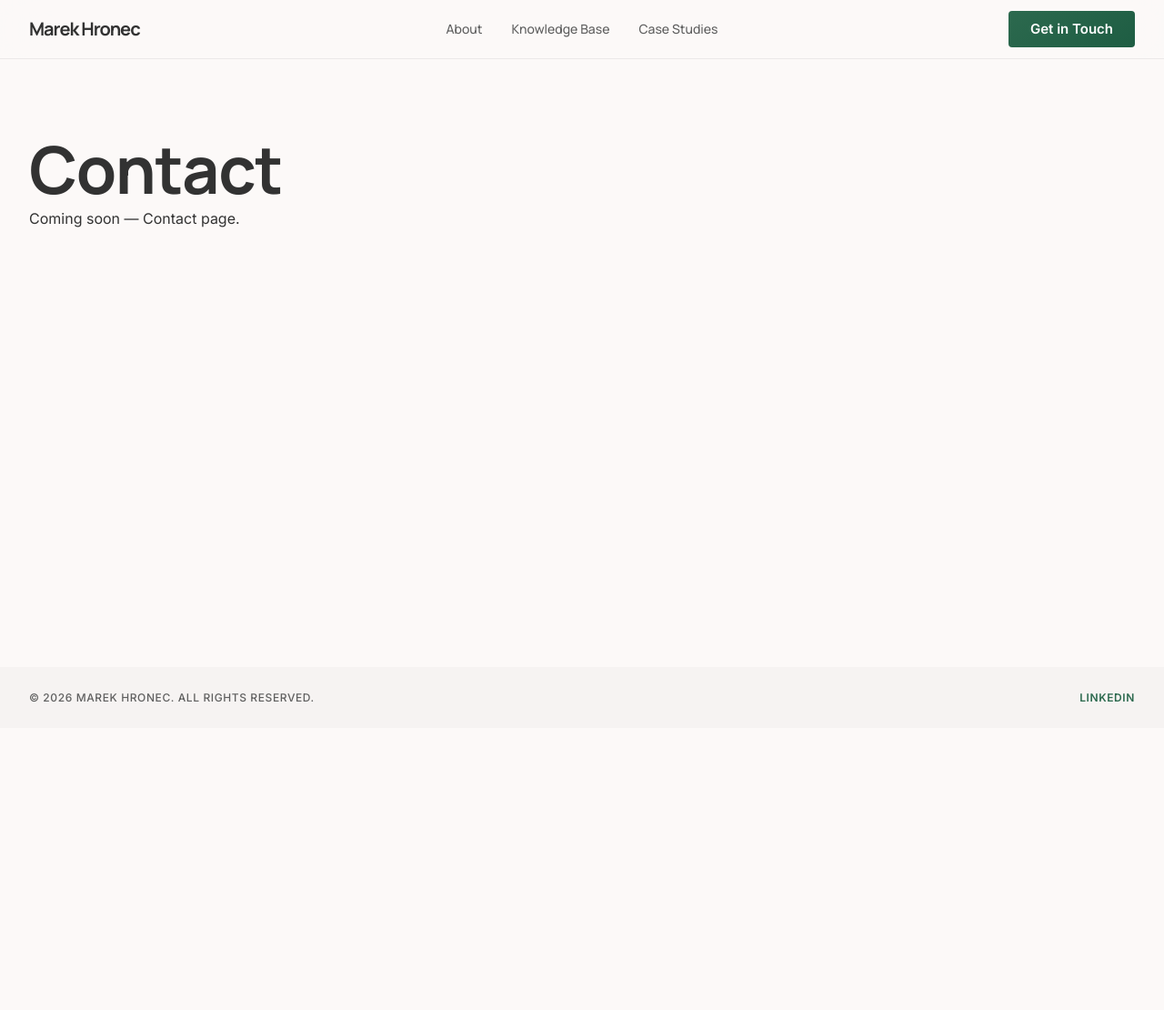
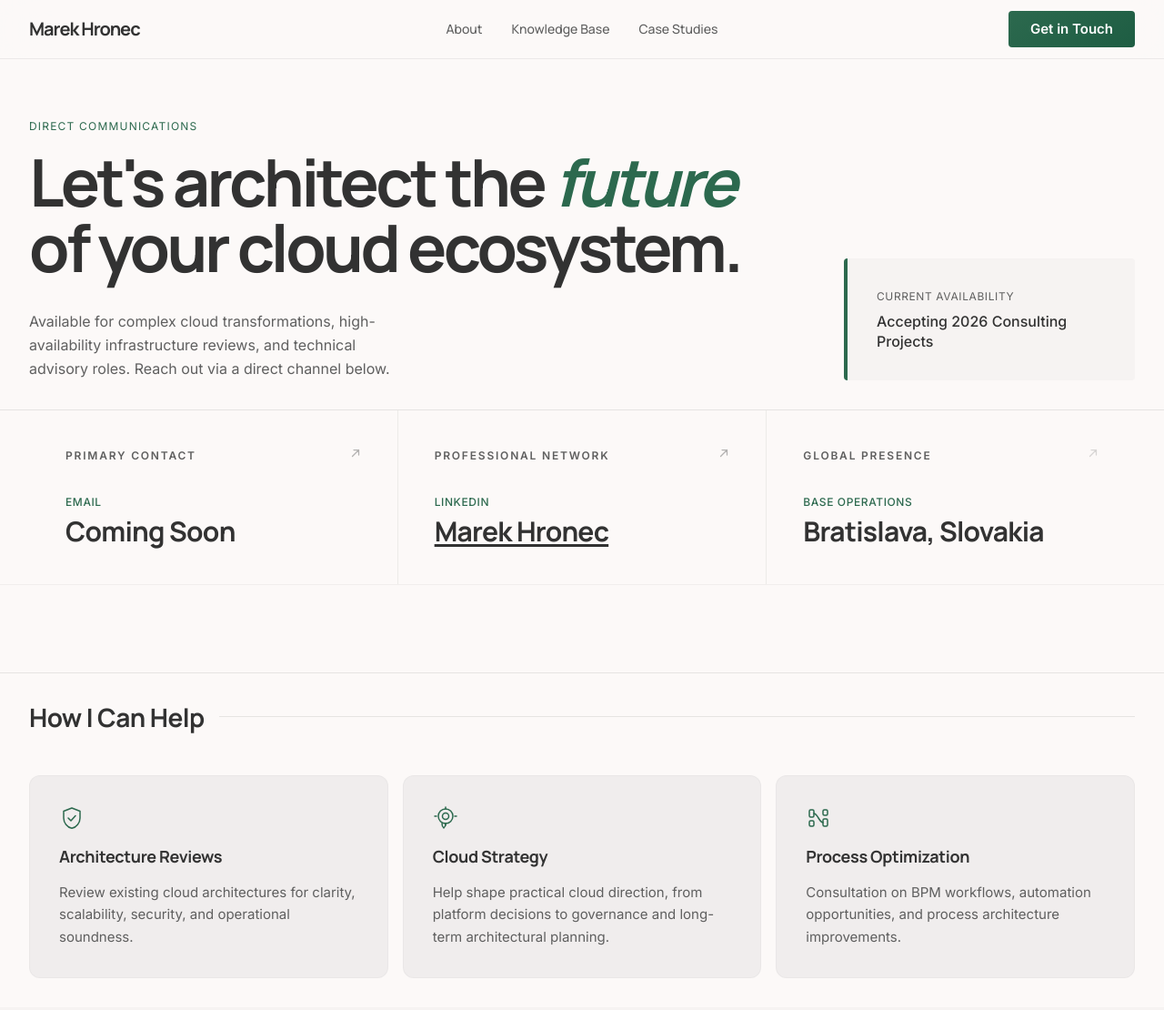
Before and after one commit to MarekHronec/marek-hronec-web, an Astro site: page /contact in a window 1280 px wide. Shown: the top 1110 px of the page at 91% size. Before the commit the page ends 800 px from the top, so only its background shows below. Built offline with nearby package versions, Linux system fonts and the light colour scheme; Astro itself is replaced by a stand-in of ours.

Commit message:
feat: implement contact page with channels and services

```diff
--- /dev/null
+++ b/src/components/contact/ContactChannels.astro
@@ -0,0 +1,202 @@
+---
+/**
+ * ContactChannels — three contact method columns separated by ghost borders
+ *
+ * Figma: node-17 — full-width, border-top hairline, three equal columns.
+ * Each column:
+ *   Top row: category type (muted uppercase) + ↗ arrow icon
+ *   Bottom: type label (primary uppercase) + value (Manrope 700 30px)
+ *
+ * Figma column padding: 40px
+ * Border separators: rgba(179,178,177,0.2) — ghost borders per DESIGN.md
+ */
+---
+
+<section class="contact-channels">
+  <div class="contact-channels__inner container">
+
+    <!-- Email -->
+    <div class="channel-card channel-card--disabled" aria-label="Email coming soon">
+      <div class="channel-card__top">
+        <span class="channel-card__category">Primary Contact</span>
+        <!-- ↗ external arrow icon -->
+        <svg class="channel-card__arrow" width="12" height="12" viewBox="0 0 12 12"
+             fill="none" aria-hidden="true">
+          <path d="M2.5 9.5L9.5 2.5M9.5 2.5H4M9.5 2.5V8"
+                stroke="currentColor" stroke-width="1.25" stroke-linecap="round"
+                stroke-linejoin="round"/>
+        </svg>
+      </div>
+      <div class="channel-card__bottom">
+        <span class="channel-card__type">Email</span>
+        <span class="channel-card__value">Coming Soon</span>
+      </div>
+    </div>
+
+    <!-- LinkedIn -->
+    <a class="channel-card"
+       href="https://www.linkedin.com/in/marekhronec"
+       target="_blank"
+       rel="noopener noreferrer"
+       aria-label="View Marek Hronec on LinkedIn">
+      <div class="channel-card__top">
+        <span class="channel-card__category">Professional Network</span>
+        <svg class="channel-card__arrow" width="12" height="12" viewBox="0 0 12 12"
+             fill="none" aria-hidden="true">
+          <path d="M2.5 9.5L9.5 2.5M9.5 2.5H4M9.5 2.5V8"
+                stroke="currentColor" stroke-width="1.25" stroke-linecap="round"
+                stroke-linejoin="round"/>
+        </svg>
+      </div>
+      <div class="channel-card__bottom">
+        <span class="channel-card__type">LinkedIn</span>
+        <span class="channel-card__value channel-card__value--underline">Marek Hronec</span>
+      </div>
+    </a>
+
+    <!-- Location — no link -->
+    <div class="channel-card channel-card--location">
+      <div class="channel-card__top">
+        <span class="channel-card__category">Global Presence</span>
+        <svg class="channel-card__arrow" width="12" height="12" viewBox="0 0 12 12"
+             fill="none" aria-hidden="true">
+          <path d="M2.5 9.5L9.5 2.5M9.5 2.5H4M9.5 2.5V8"
+                stroke="currentColor" stroke-width="1.25" stroke-linecap="round"
+                stroke-linejoin="round"/>
+        </svg>
+      </div>
+      <div class="channel-card__bottom">
+        <span class="channel-card__type">Base Operations</span>
+        <span class="channel-card__value">Bratislava, Slovakia</span>
+      </div>
+    </div>
+
+  </div>
+</section>
+
+<style>
+  /* ── Section ──────────────────────────────────────────────────────
+     Figma: node-17 — border-top hairline across full width.
+     The container holds horizontal padding; the row stretches inside.
+  ─────────────────────────────────────────────────────────────────── */
+  .contact-channels {
+    padding-block: 0 var(--space-12);
+  }
+
+  /* Three-column row — ghost borders between columns.
+     On mobile, stack vertically with a border-bottom separator instead. */
+  .contact-channels__inner {
+    display: flex;
+    flex-direction: column;
+    border-top: 1px solid rgba(179, 178, 177, 0.3);
+    border-bottom: 1px solid rgba(179, 178, 177, 0.15);
+  }
+
+  @media (min-width: 640px) {
+    .contact-channels__inner {
+      flex-direction: row;
+    }
+  }
+
+  /* ── Channel card ──────────────────────────────────────────────── */
+  .channel-card {
+    display: flex;
+    flex-direction: column;
+    justify-content: space-between;
+    padding: var(--space-7);    /* Figma: 40px */
+    flex: 1;
+    color: inherit;
+    text-decoration: none;
+    transition: background-color var(--duration-fast) var(--ease-standard);
+
+    /* Ghost right border between columns */
+    border-right: 1px solid rgba(179, 178, 177, 0.2);
+  }
+
+  /* Last column has no right border */
+  .channel-card:last-child {
+    border-right: none;
+  }
+
+  /* Mobile: bottom separator instead of right */
+  @media (max-width: 639px) {
+    .channel-card {
+      border-right: none;
+      border-bottom: 1px solid rgba(179, 178, 177, 0.2);
+      padding: var(--space-5) 0;
+    }
+
+    .channel-card:last-child {
+      border-bottom: none;
+    }
+  }
+
+  /* Subtle hover tint for clickable columns */
+  a.channel-card:hover {
+    background-color: var(--color-surface-container-low);
+    opacity: 1;
+  }
+
+  /* Top row: category label + arrow icon */
+  .channel-card__top {
+    display: flex;
+    justify-content: space-between;
+    align-items: flex-start;
+    margin-bottom: var(--space-6);  /* Figma: margin-21 padding-bottom 32px */
+  }
+
+  /* "PRIMARY ENTRY" — Figma: Inter 700, 10px, 2px tracking, muted */
+  .channel-card__category {
+    font-family: var(--font-body);
+    font-size: var(--text-label-md);
+    font-weight: var(--weight-bold);
+    letter-spacing: 0.15em;    /* Figma: 2px / ~12px ≈ 0.15em */
+    text-transform: uppercase;
+    color: var(--color-on-surface-muted);
+  }
+
+  /* ↗ Arrow — warm gray */
+  .channel-card__arrow {
+    color: rgba(179, 178, 177, 1);
+    flex-shrink: 0;
+    margin-top: 1px;
+  }
+
+  /* location card: arrow is muted (no link) */
+  .channel-card--location .channel-card__arrow {
+    opacity: 0.5;
+  }
+
+  /* Bottom: stacked type label + value */
+  .channel-card__bottom {
+    display: flex;
+    flex-direction: column;
+    gap: 4px;
+  }
+
+  /* "EMAIL" / "LINKEDIN" / "BASE OPERATIONS" — Figma: Inter medium, 12px, primary */
+  .channel-card__type {
+    font-family: var(--font-body);
+    font-size: var(--text-label-md);
+    font-weight: var(--weight-medium);
+    letter-spacing: 0.05em;    /* Figma: 0.6px / 12px ≈ 0.05em */
+    text-transform: uppercase;
+    color: var(--color-primary);
+  }
+
+  /* Value — Figma: Manrope 700, 30px, -0.75px tracking, line-height 36px */
+  .channel-card__value {
+    font-family: var(--font-display);
+    font-size: clamp(1.25rem, 3vw, 1.875rem);   /* 30px max */
+    font-weight: var(--weight-bold);
+    letter-spacing: -0.025em;  /* Figma: -0.75px / 30px = -0.025em */
+    line-height: 1.2;
+    color: var(--color-on-surface);
+  }
+
+  /* LinkedIn value: underlined per Figma */
+  .channel-card__value--underline {
+    text-decoration: underline;
+    text-underline-offset: 3px;
+  }
+</style>
--- /dev/null
+++ b/src/components/contact/ContactHero.astro
@@ -0,0 +1,162 @@
+---
+/**
+ * ContactHero — hero + availability card
+ *
+ * Figma: header-hero-section-3
+ *   Two-column flex row:
+ *     Left (flex:1): label → heading → body paragraph
+ *     Right (fixed): availability card, bottom-aligned with left col
+ *
+ * align-items: flex-end on the row ensures the card's bottom
+ * sits flush with the body text bottom — so its top naturally
+ * appears just below the heading, beside the body paragraph.
+ */
+---
+
+<section class="contact-hero">
+  <div class="contact-hero__inner container">
+
+    <!-- Left: label + display heading + body -->
+    <div class="contact-hero__content">
+
+      <p class="contact-hero__label">Direct Communications</p>
+
+      <h1 class="contact-hero__heading">
+        Let's architect the
+        <em class="contact-hero__heading--accent">future</em>
+        of your cloud ecosystem.
+      </h1>
+
+      <p class="contact-hero__body">
+        Available for complex cloud transformations, high-availability
+        infrastructure reviews, and technical advisory roles. Reach out via a
+        direct channel below.
+      </p>
+
+    </div>
+
+    <!-- Right: availability card — bottom-aligned next to body text -->
+    <div class="contact-hero__aside">
+      <div class="contact-hero__availability">
+        <span class="contact-hero__availability-label">Current Availability</span>
+        <span class="contact-hero__availability-value">
+          Accepting 2026 Consulting Projects
+        </span>
+      </div>
+    </div>
+
+  </div>
+</section>
+
+<style>
+  .contact-hero {
+    padding-block: var(--space-8) var(--space-6);
+  }
+
+  /* Two-column row — card bottom-aligns with body text bottom */
+  .contact-hero__inner {
+    display: flex;
+    flex-direction: column;
+    gap: var(--space-6);
+    align-items: flex-start;
+  }
+
+  @media (min-width: 768px) {
+    .contact-hero__inner {
+      flex-direction: row;
+      align-items: flex-end;   /* card bottom = left-col bottom → sits beside body text */
+      gap: var(--space-8);
+    }
+  }
+
+  /* Left content column */
+  .contact-hero__content {
+    display: flex;
+    flex-direction: column;
+    gap: var(--space-4);
+    flex: 1;
+    padding-top: var(--space-4);
+  }
+
+  /* "DIRECT COMMUNICATIONS" — 12px, tracked, primary green */
+  .contact-hero__label {
+    font-family: var(--font-body);
+    font-size: var(--text-label-md);
+    font-weight: var(--weight-regular);
+    letter-spacing: 0.1em;
+    text-transform: uppercase;
+    color: var(--color-primary);
+  }
+
+  /* Display heading — Manrope 700, 72px, -3.6px tracking, lh 1 */
+  .contact-hero__heading {
+    font-family: var(--font-display);
+    font-size: clamp(2.5rem, 6vw, var(--text-display-lg));
+    font-weight: var(--weight-bold);
+    letter-spacing: -0.05em;
+    line-height: 1;
+    color: var(--color-on-surface);
+  }
+
+  /* "future" — primary green + italic */
+  .contact-hero__heading--accent {
+    color: var(--color-primary);
+    font-style: italic;
+  }
+
+  /* Body text — extra margin-top separates it from the heading */
+  .contact-hero__body {
+    font-family: var(--font-body);
+    font-size: var(--text-body-lg);
+    line-height: 1.625;
+    color: var(--color-on-surface-muted);
+    max-width: 42ch;
+    margin-top: var(--space-4);
+  }
+
+  /* Right aside — fixed width, bottom-aligned via parent flex-end */
+  .contact-hero__aside {
+    flex-shrink: 0;
+    width: 100%;
+  }
+
+  @media (min-width: 768px) {
+    .contact-hero__aside {
+      width: auto;
+      min-width: 260px;
+      max-width: 320px;
+    }
+  }
+
+  /* Availability card — surface-container-low, 4px primary left border */
+  .contact-hero__availability {
+    display: flex;
+    flex-direction: column;
+    gap: var(--space-2);
+    padding: var(--space-6);
+    background-color: var(--color-surface-container-low);
+    border-left: 4px solid var(--color-primary);
+    border-radius: var(--radius-sm);
+  }
+
+  /* "CURRENT AVAILABILITY" */
+  .contact-hero__availability-label {
+    display: block;
+    font-family: var(--font-body);
+    font-size: var(--text-label-md);
+    font-weight: var(--weight-regular);
+    letter-spacing: var(--tracking-wide);
+    text-transform: uppercase;
+    color: var(--color-on-surface-muted);
+  }
+
+  /* "Accepting 2026 Consulting Projects" */
+  .contact-hero__availability-value {
+    display: block;
+    font-family: var(--font-body);
+    font-size: 1rem;
+    font-weight: var(--weight-medium);
+    color: var(--color-on-surface);
+    line-height: var(--leading-snug);
+  }
+</style>
--- /dev/null
+++ b/src/components/contact/ContactServices.astro
@@ -0,0 +1,187 @@
+---
+/**
+ * ContactServices — "How I Can Help" section with 3 service cards
+ *
+ * Figma: node-61
+ *   border-top hairline, padding-top 32px, gap 48px between heading and cards
+ *   Heading row: "How I Can Help" + horizontal rule (flex:1, rgba(179,178,177,0.3))
+ *   3-col card grid:
+ *     background: rgba(240,237,237,1) = surface-container
+ *     border: 1px solid rgba(179,178,177,0.1) — ghost border
+ *     border-radius: 8px (radius-lg)
+ *     padding: 32px
+ *     SVG icon (primary green) + title (Manrope 700 20px) + body (Inter 14px muted)
+ */
+---
+
+<section class="contact-services">
+  <div class="contact-services__inner container">
+
+    <!-- Heading row with trailing rule — Figma: heading-2-62 -->
+    <div class="contact-services__heading-row">
+      <h2 class="contact-services__heading">How I Can Help</h2>
+      <div class="contact-services__heading-rule" aria-hidden="true"></div>
+    </div>
+
+    <!-- 3-column service cards -->
+    <div class="services-grid">
+
+      <!-- Architecture Reviews -->
+      <div class="service-card">
+        <!-- Shield + check icon — Figma: icon-67 (primary green fill) -->
+        <svg class="service-card__icon" width="28" height="28" viewBox="0 0 28 28"
+             fill="none" aria-hidden="true">
+          <path d="M14 3L5 6.5V14c0 5.25 3.89 10.16 9 11.33C19.11 24.16 23 19.25 23 14V6.5L14 3Z"
+                stroke="currentColor" stroke-width="1.5" stroke-linejoin="round"/>
+          <path d="M10 14l3 3 5-5.5" stroke="currentColor" stroke-width="1.5"
+                stroke-linecap="round" stroke-linejoin="round"/>
+        </svg>
+        <h3 class="service-card__title">Architecture Reviews</h3>
+        <p class="service-card__body">
+          Review existing cloud architectures for clarity, scalability, security,
+          and operational soundness.
+        </p>
+      </div>
+
+      <!-- Cloud Strategy -->
+      <div class="service-card">
+        <!-- Target/location pin icon — Figma: icon-73 -->
+        <svg class="service-card__icon" width="28" height="28" viewBox="0 0 28 28"
+             fill="none" aria-hidden="true">
+          <circle cx="14" cy="12" r="8" stroke="currentColor" stroke-width="1.5"/>
+          <circle cx="14" cy="12" r="3.5" stroke="currentColor" stroke-width="1.5"/>
+          <path d="M14 4V2M14 22v-2M4 12H2M26 12h-2"
+                stroke="currentColor" stroke-width="1.5" stroke-linecap="round"/>
+          <path d="M14 20c0 3.314-2 5-2 5s-2-1.686-2-5"
+                stroke="currentColor" stroke-width="1.5" stroke-linecap="round"
+                stroke-linejoin="round"/>
+        </svg>
+        <h3 class="service-card__title">Cloud Strategy</h3>
+        <p class="service-card__body">
+          Help shape practical cloud direction, from platform decisions to
+          governance and long-term architectural planning.
+        </p>
+      </div>
+
+      <!-- Process Optimization -->
+      <div class="service-card">
+        <!-- BPM/flow icon — Figma: icon-79 (two nodes + curve) -->
+        <svg class="service-card__icon" width="28" height="28" viewBox="0 0 28 28"
+             fill="none" aria-hidden="true">
+          <!-- Left node column -->
+          <rect x="4" y="5" width="5" height="8" rx="1.5" stroke="currentColor" stroke-width="1.5"/>
+          <rect x="4" y="17" width="5" height="6" rx="1.5" stroke="currentColor" stroke-width="1.5"/>
+          <!-- Right node column -->
+          <rect x="19" y="5" width="5" height="6" rx="1.5" stroke="currentColor" stroke-width="1.5"/>
+          <rect x="19" y="15" width="5" height="8" rx="1.5" stroke="currentColor" stroke-width="1.5"/>
+          <!-- Connecting curve -->
+          <path d="M9 9C13 9 15 19 19 19" stroke="currentColor" stroke-width="1.5"
+                stroke-linecap="round"/>
+        </svg>
+        <h3 class="service-card__title">Process Optimization</h3>
+        <p class="service-card__body">
+          Consultation on BPM workflows, automation opportunities, and process
+          architecture improvements.
+        </p>
+      </div>
+
+    </div>
+
+  </div>
+</section>
+
+<style>
+  /* ── Section ──────────────────────────────────────────────────────
+     Figma: node-61 — border-top, padding-top 32px, gap 48px
+  ─────────────────────────────────────────────────────────────────── */
+  .contact-services {
+    padding-block: var(--space-4) var(--space-6);
+  }
+
+  .contact-services__inner {
+    display: flex;
+    flex-direction: column;
+    gap: var(--space-8);        /* Figma: gap 48px */
+    padding-top: var(--space-6);
+    border-top: 1px solid rgba(179, 178, 177, 0.3);
+  }
+
+  /* Heading row — "How I Can Help" + horizontal rule */
+  .contact-services__heading-row {
+    display: flex;
+    align-items: center;
+    gap: var(--space-4);        /* Figma: gap 16px */
+  }
+
+  /* "How I Can Help" — Figma: Manrope 700, 30px */
+  .contact-services__heading {
+    font-family: var(--font-display);
+    font-size: var(--text-headline-md);   /* 1.75rem / 28px — close to 30px */
+    font-weight: var(--weight-bold);
+    color: var(--color-on-surface);
+    white-space: nowrap;
+    letter-spacing: var(--tracking-tight);
+  }
+
+  /* Trailing rule — Figma: flex:1, rgba(179,178,177,0.3) bg, 1px height */
+  .contact-services__heading-rule {
+    flex: 1;
+    height: 1px;
+    background-color: rgba(179, 178, 177, 0.3);
+  }
+
+  /* ── 3-column card grid ───────────────────────────────────────────
+     Equal-width cards; stack on mobile, 3-col at 768px+
+  ─────────────────────────────────────────────────────────────────── */
+  .services-grid {
+    display: grid;
+    grid-template-columns: 1fr;
+    gap: var(--space-4);
+  }
+
+  @media (min-width: 640px) {
+    .services-grid {
+      grid-template-columns: repeat(2, 1fr);
+    }
+  }
+
+  @media (min-width: 1024px) {
+    .services-grid {
+      grid-template-columns: repeat(3, 1fr);
+    }
+  }
+
+  /* ── Service card ──────────────────────────────────────────────── */
+  .service-card {
+    display: flex;
+    flex-direction: column;
+    gap: var(--space-4);        /* Figma: items stacked, generous gap */
+    padding: var(--space-6);    /* Figma: 32px */
+    background-color: var(--color-surface-container);   /* rgba(240,237,237,1) */
+    border: 1px solid rgba(179, 178, 177, 0.1);         /* ghost border */
+    border-radius: var(--radius-lg);                     /* Figma: 8px = radius-lg */
+  }
+
+  /* SVG icon — Figma: primary green fill */
+  .service-card__icon {
+    color: var(--color-primary);
+    flex-shrink: 0;
+  }
+
+  /* Title — Figma: Manrope 700, 20px */
+  .service-card__title {
+    font-family: var(--font-display);
+    font-size: var(--text-title-md);    /* 1.125rem / 18px — closest to 20px */
+    font-weight: var(--weight-bold);
+    color: var(--color-on-surface);
+    line-height: var(--leading-snug);
+  }
+
+  /* Body — Figma: Inter regular, 14px (body-md), muted */
+  .service-card__body {
+    font-family: var(--font-body);
+    font-size: var(--text-body-md);
+    line-height: 1.625;          /* Figma: 22.75px / 14px */
+    color: var(--color-on-surface-muted);
+  }
+</style>
--- a/src/pages/contact.astro
+++ b/src/pages/contact.astro
@@ -1,19 +1,37 @@
 ---
 import BaseLayout from '../layouts/BaseLayout.astro';
+import ContactHero from '../components/contact/ContactHero.astro';
+import ContactChannels from '../components/contact/ContactChannels.astro';
+import ContactServices from '../components/contact/ContactServices.astro';
 ---
 
 <BaseLayout
   title="Contact"
   description="Get in touch with Marek Hronec — Senior Cloud Architect available for architecture reviews, cloud strategy, and consulting."
 >
-  <section class="page-stub container">
-    <h1>Contact</h1>
-    <p>Coming soon — Contact page.</p>
-  </section>
+  <!--
+    .contact-page stretches to fill all available space inside #main-content
+    (which itself is flex:1). ContactServices is the last section and has
+    flex:1 here, so it expands to push itself flush against the footer
+    instead of leaving an empty gap.
+  -->
+  <div class="contact-page">
+    <ContactHero />
+    <ContactChannels />
+    <ContactServices />
+  </div>
 </BaseLayout>
 
 <style>
-  .page-stub {
-    padding-block: var(--space-12);
+  .contact-page {
+    display: flex;
+    flex-direction: column;
+    flex: 1;                /* fill the flex:1 space of #main-content */
+    min-height: 0;
+  }
+
+  /* Make ContactServices grow to absorb any remaining vertical space */
+  .contact-page :global(.contact-services) {
+    flex: 1;
   }
 </style>
```
